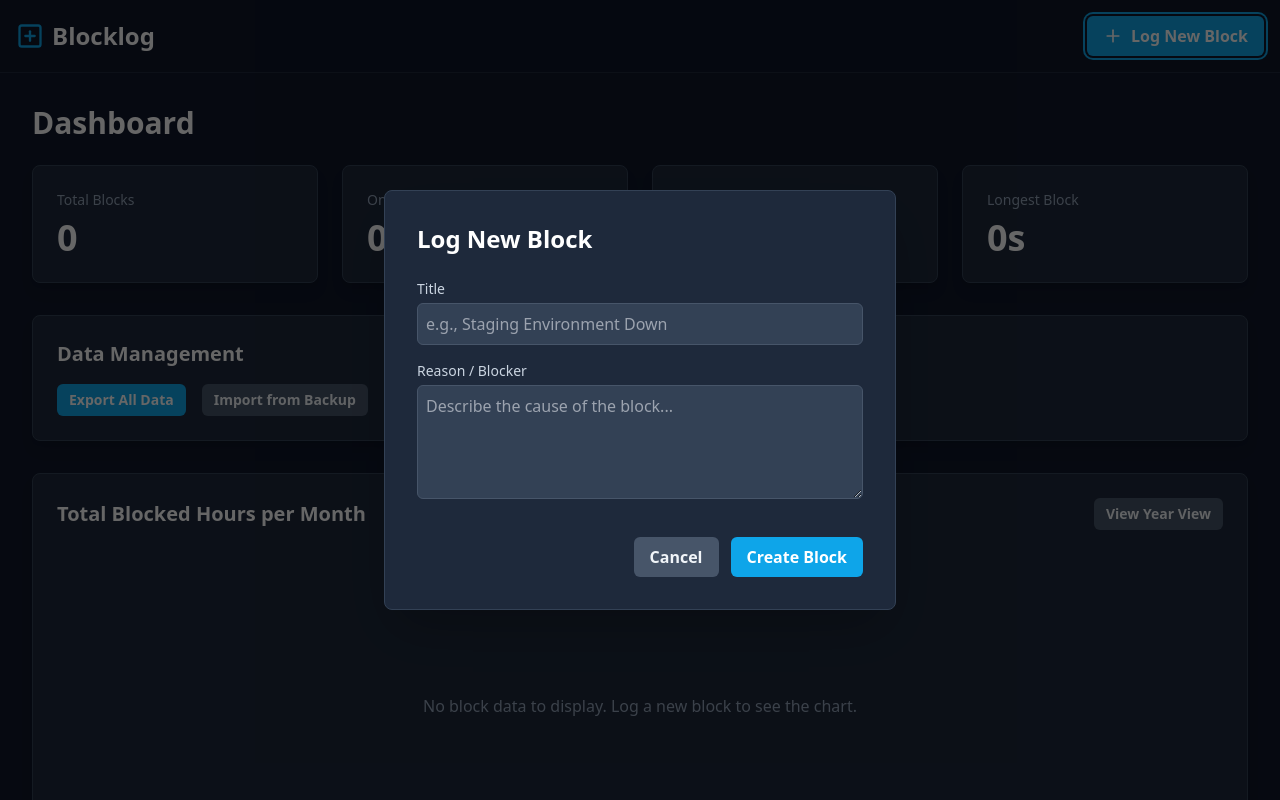
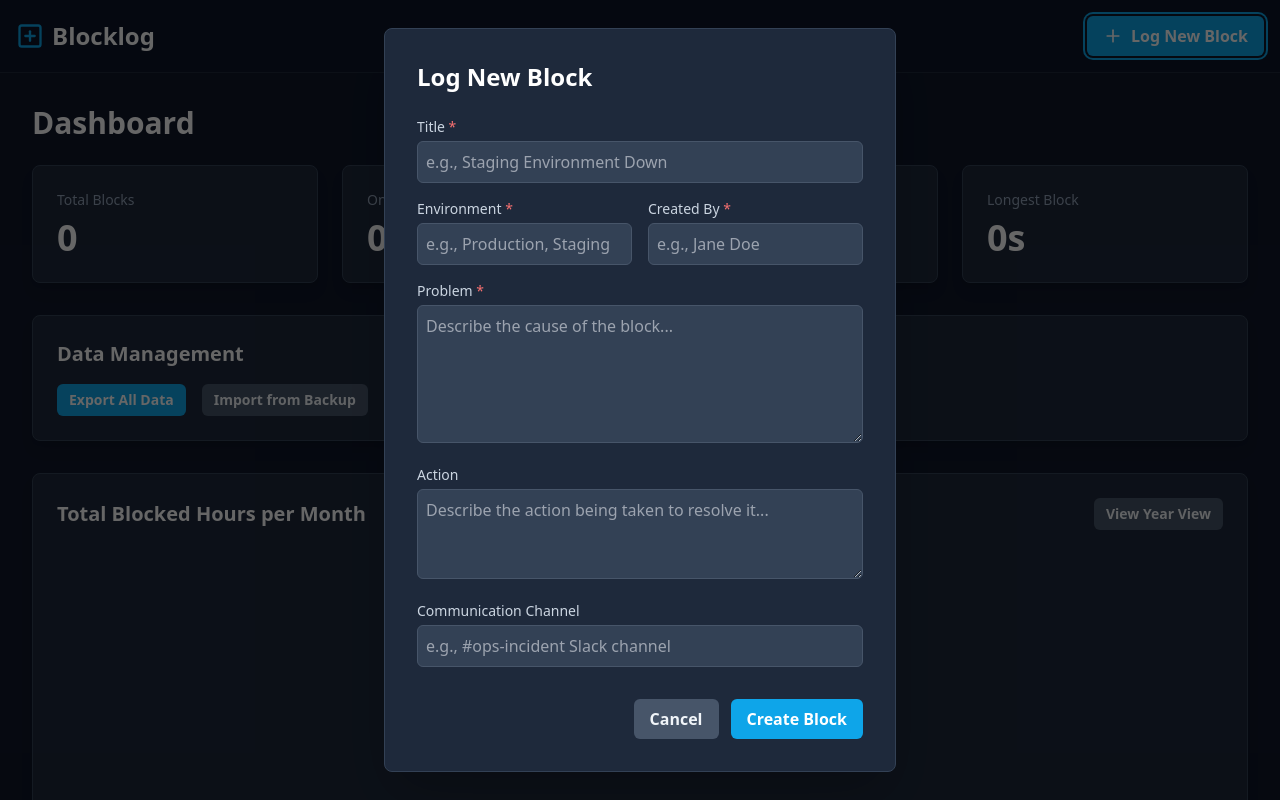
Before and after one commit to cosmosdesigner/blocklog, a React (Vite) app: page / in a window 1280 px wide. Both pictures are taken after a click on the button "Log New Block". Shown: the top 800 px of the page. Built offline with nearby package versions, Linux system fonts and the light colour scheme.

Commit message:
add new fields

```diff
--- a/App.tsx
+++ b/App.tsx
@@ -21,6 +21,7 @@ const App: React.FC = () => {
     editingBlock,
     handleCloseModal,
     setBlocks,
+    handleEditBlock
   } = useBlocks();
 
   return (
@@ -36,6 +37,7 @@ const App: React.FC = () => {
           blocks={blocks}
           onResolve={handleResolveBlock}
           onDelete={handleDeleteBlock}
+           onEdit={handleEditBlock}
         />
       </main>
       <Modal isOpen={isModalOpen} onClose={handleCloseModal}>
--- a/components/BlockCard.tsx
+++ b/components/BlockCard.tsx
@@ -1,10 +1,9 @@
 import React, { useState, useEffect } from "react";
-import { Block, BlockStatus } from "../types";
+import { Block } from "../types";
 import {
   calculateDuration,
   formatDuration,
   formatDate,
-  formatTotalDuration,
 } from "../lib/utils";
 import { Button } from "./Button";
 
@@ -12,6 +11,7 @@ interface BlockCardProps {
   block: Block;
   onResolve: (id: string) => void;
   onDelete: (id: string) => void;
+  onEdit: (block: Block) => void;
 }
 
 const TrashIcon = () => (
@@ -49,75 +49,89 @@ const CheckIcon = () => (
   </svg>
 );
 
+const EditIcon = () => (
+  <svg xmlns="http://www.w3.org/2000/svg" width="16" height="16" viewBox="0 0 24 24" fill="none" stroke="currentColor" strokeWidth="2" strokeLinecap="round" strokeLinejoin="round"><path d="M11 4H4a2 2 0 0 0-2 2v14a2 2 0 0 0 2 2h14a2 2 0 0 0 2-2v-7"></path><path d="M18.5 2.5a2.121 2.121 0 0 1 3 3L12 15l-4 1 1-4 9.5-9.5z"></path></svg>
+);
+
 export const BlockCard: React.FC<BlockCardProps> = ({
   block,
   onResolve,
   onDelete,
+  onEdit
+
 }) => {
   const [duration, setDuration] = useState(
-    calculateDuration(block.startDate, block.endDate)
+    calculateDuration(block.created, block.resolved)
   );
 
   useEffect(() => {
-    if (block.status === BlockStatus.ONGOING) {
+    if (!block.resolved) {
+      setDuration(calculateDuration(block.created));
       const timer = setInterval(() => {
-        setDuration(calculateDuration(block.startDate));
-      }, 1000); // update every second
+        setDuration(calculateDuration(block.created));
+      }, 1000); // update every minute
       return () => clearInterval(timer);
     }
-  }, [block.status, block.startDate]);
+  }, [block.resolved, block.created]);
+  const isResolved = !!block.resolved;
+  const statusText = isResolved ? 'Resolved' : 'Ongoing';
+  const statusColor = isResolved ? 'bg-emerald-500/20 text-emerald-400' : 'bg-amber-500/20 text-amber-400';
 
-  const statusColor =
-    block.status === BlockStatus.RESOLVED
-      ? "bg-emerald-500/20 text-emerald-400"
-      : "bg-amber-500/20 text-amber-400";
+  const DetailItem = ({ label, value }: { label: string, value: string }) => (
+    value ? (
+      <div>
+        <dt className="text-sm font-medium text-slate-400">{label}</dt>
+        <dd className="mt-1 text-slate-200">{value}</dd>
+      </div>
+    ) : null
+  );
 
   return (
     <div className="bg-slate-800 rounded-lg shadow-lg border border-slate-700 p-5 transition-all hover:border-brand-primary/50 hover:shadow-brand-primary/10">
       <div className="flex flex-col sm:flex-row justify-between sm:items-start gap-4">
         <div className="flex-grow">
-          <div className="flex items-center gap-3 mb-2">
-            <span
-              className={`px-3 py-1 text-xs font-semibold rounded-full ${statusColor}`}
-            >
-              {block.status}
-            </span>
+          <div className="flex items-center gap-3 mb-3">
+            <span className={`px-3 py-1 text-xs font-semibold rounded-full ${statusColor}`}>{statusText}</span>
             <h3 className="text-xl font-bold text-white">{block.title}</h3>
           </div>
-          <p className="text-slate-400 mb-4">{block.reason}</p>
-          <div className="flex flex-col sm:flex-row sm:items-center text-sm text-slate-500 gap-x-4 gap-y-1">
-            <span>Started: {formatDate(block.startDate)}</span>
-            {block.endDate && (
-              <span>Resolved: {formatDate(block.endDate)}</span>
+
+          <dl className="grid grid-cols-1 md:grid-cols-2 gap-x-6 gap-y-4 mb-4">
+            <div>
+              <dt className="text-sm font-medium text-slate-400">Problem</dt>
+              <dd className="mt-1 text-slate-300 whitespace-pre-wrap">{block.problem}</dd>
+            </div>
+            {block.action && (
+              <div>
+                <dt className="text-sm font-medium text-slate-400">Action</dt>
+                <dd className="mt-1 text-slate-300 whitespace-pre-wrap">{block.action}</dd>
+              </div>
             )}
+            <DetailItem label="Environment" value={block.environment} />
+            <DetailItem label="Communication Channel" value={block.communicationChannel} />
+            <DetailItem label="Created By" value={block.createdBy} />
+          </dl>
+
+          <div className="flex flex-col sm:flex-row sm:items-center text-sm text-slate-500 gap-x-4 gap-y-1 pt-2 border-t border-slate-700/50">
+            <span>Created: {formatDate(block.created)}</span>
+            {block.resolved && <span>Resolved: {formatDate(block.resolved)}</span>}
           </div>
         </div>
         <div className="flex flex-col items-start sm:items-end gap-3 flex-shrink-0">
           <div className="text-right">
             <p className="text-slate-400 text-sm">Duration</p>
-            <p className="text-2xl font-semibold text-white">
-              {formatDuration(duration)}
-            </p>
-            <p className="text-xs text-slate-500 mt-1">
-              {formatTotalDuration(duration)}
-            </p>
+            <p className="text-2xl font-semibold text-white">{formatDuration(duration)}</p>
           </div>
           <div className="flex gap-2">
-            {block.status === BlockStatus.ONGOING && (
-              <Button
-                variant="secondary"
-                size="sm"
-                onClick={() => onResolve(block.id)}
-              >
+            {!isResolved && (
+              <Button variant="secondary" size="sm" onClick={() => onResolve(block.id)}>
                 <CheckIcon />
                 Mark as Resolved
               </Button>
             )}
-            <Button
-              variant="danger"
-              size="sm"
-              onClick={() => onDelete(block.id)}
-            >
+            <Button variant="secondary" size="sm" onClick={() => onEdit(block)}>
+              <EditIcon />
+            </Button>
+            <Button variant="danger" size="sm" onClick={() => onDelete(block.id)}>
               <TrashIcon />
             </Button>
           </div>
--- a/components/BlockChart.tsx
+++ b/components/BlockChart.tsx
@@ -25,14 +25,14 @@ export const BlockChart: React.FC<BlockChartProps> = ({ blocks }) => {
     const monthlyTotals: { [key: string]: number } = {}; // Key format: "YYYY-MM"
 
     blocks.forEach((block) => {
-      const startDate = new Date(block.startDate);
+      const startDate = new Date(block.created);
       const year = startDate.getFullYear();
       const month = startDate.getMonth(); // 0-indexed (0 for Jan)
       const key = `${year}-${String(month).padStart(2, "0")}`;
 
       const duration = calculateDuration(
-        block.startDate,
-        block.endDate
+        block.created,
+        block.resolved
       ).totalHours;
 
       monthlyTotals[key] = (monthlyTotals[key] || 0) + duration;
--- a/components/BlockForm.tsx
+++ b/components/BlockForm.tsx
@@ -1,38 +1,53 @@
-
 import React, { useState, useEffect } from 'react';
 import { Block } from '../types';
 import { Button } from './Button';
 
 interface BlockFormProps {
-  onSave: (blockData: Omit<Block, 'id' | 'status'>) => void;
+  onSave: (blockData: Omit<Block, 'id' | 'resolved'>) => void;
   onClose: () => void;
   existingBlock?: Block | null;
 }
 
 export const BlockForm: React.FC<BlockFormProps> = ({ onSave, onClose, existingBlock }) => {
   const [title, setTitle] = useState('');
-  const [reason, setReason] = useState('');
+  const [environment, setEnvironment] = useState('');
+  const [problem, setProblem] = useState('');
+  const [action, setAction] = useState('');
+  const [communicationChannel, setCommunicationChannel] = useState('');
+  const [createdBy, setCreatedBy] = useState('');
 
   useEffect(() => {
     if (existingBlock) {
       setTitle(existingBlock.title);
-      setReason(existingBlock.reason);
+      setEnvironment(existingBlock.environment || '');
+      setProblem(existingBlock.problem);
+      setAction(existingBlock.action || '');
+      setCommunicationChannel(existingBlock.communicationChannel || '');
+      setCreatedBy(existingBlock.createdBy || '');
     } else {
         setTitle('');
-        setReason('');
+        setEnvironment('');
+        setProblem('');
+        setAction('');
+        setCommunicationChannel('');
+        setCreatedBy('');
     }
   }, [existingBlock]);
 
   const handleSubmit = (e: React.FormEvent) => {
     e.preventDefault();
-    if (!title.trim() || !reason.trim()) {
-        alert('Title and reason are required.');
+    if (!title.trim() || !problem.trim() || !createdBy.trim() || !environment.trim()) {
+        alert('Title, Environment, Problem, and Created By are required.');
         return;
     }
     onSave({
       title,
-      reason,
-      startDate: existingBlock ? existingBlock.startDate : new Date().toISOString(),
+      environment,
+      problem,
+      action,
+      communicationChannel,
+      createdBy,
+      created: existingBlock ? existingBlock.created : new Date().toISOString(),
     });
   };
 
@@ -41,7 +56,7 @@ export const BlockForm: React.FC<BlockFormProps> = ({ onSave, onClose, existingB
       <h2 className="text-2xl font-bold text-white mb-6">{existingBlock ? 'Edit Block' : 'Log New Block'}</h2>
       <div className="space-y-4">
         <div>
-          <label htmlFor="title" className="block text-sm font-medium text-slate-300 mb-1">Title</label>
+          <label htmlFor="title" className="block text-sm font-medium text-slate-300 mb-1">Title <span className="text-red-400">*</span></label>
           <input
             id="title"
             type="text"
@@ -52,17 +67,65 @@ export const BlockForm: React.FC<BlockFormProps> = ({ onSave, onClose, existingB
             required
           />
         </div>
+        <div className="grid grid-cols-1 md:grid-cols-2 gap-4">
+            <div>
+                <label htmlFor="environment" className="block text-sm font-medium text-slate-300 mb-1">Environment <span className="text-red-400">*</span></label>
+                <input
+                    id="environment"
+                    type="text"
+                    value={environment}
+                    onChange={(e) => setEnvironment(e.target.value)}
+                    className="w-full bg-slate-700 border border-slate-600 rounded-md p-2 text-white focus:ring-2 focus:ring-brand-primary focus:border-brand-primary"
+                    placeholder="e.g., Production, Staging"
+                    required
+                />
+            </div>
+            <div>
+                <label htmlFor="createdBy" className="block text-sm font-medium text-slate-300 mb-1">Created By <span className="text-red-400">*</span></label>
+                <input
+                    id="createdBy"
+                    type="text"
+                    value={createdBy}
+                    onChange={(e) => setCreatedBy(e.target.value)}
+                    className="w-full bg-slate-700 border border-slate-600 rounded-md p-2 text-white focus:ring-2 focus:ring-brand-primary focus:border-brand-primary"
+                    placeholder="e.g., Jane Doe"
+                    required
+                />
+            </div>
+        </div>
         <div>
-          <label htmlFor="reason" className="block text-sm font-medium text-slate-300 mb-1">Reason / Blocker</label>
+          <label htmlFor="problem" className="block text-sm font-medium text-slate-300 mb-1">Problem <span className="text-red-400">*</span></label>
           <textarea
-            id="reason"
-            value={reason}
-            onChange={(e) => setReason(e.target.value)}
+            id="problem"
+            value={problem}
+            onChange={(e) => setProblem(e.target.value)}
             className="w-full bg-slate-700 border border-slate-600 rounded-md p-2 text-white focus:ring-2 focus:ring-brand-primary focus:border-brand-primary"
             placeholder="Describe the cause of the block..."
-            rows={4}
+            rows={5}
             required
           />
+        </div>
+        <div>
+          <label htmlFor="action" className="block text-sm font-medium text-slate-300 mb-1">Action</label>
+          <textarea
+            id="action"
+            value={action}
+            onChange={(e) => setAction(e.target.value)}
+            className="w-full bg-slate-700 border border-slate-600 rounded-md p-2 text-white focus:ring-2 focus:ring-brand-primary focus:border-brand-primary"
+            placeholder="Describe the action being taken to resolve it..."
+            rows={3}
+          />
+        </div>
+         <div>
+            <label htmlFor="communicationChannel" className="block text-sm font-medium text-slate-300 mb-1">Communication Channel</label>
+            <input
+                id="communicationChannel"
+                type="text"
+                value={communicationChannel}
+                onChange={(e) => setCommunicationChannel(e.target.value)}
+                className="w-full bg-slate-700 border border-slate-600 rounded-md p-2 text-white focus:ring-2 focus:ring-brand-primary focus:border-brand-primary"
+                placeholder="e.g., #ops-incident Slack channel"
+            />
         </div>
       </div>
       <div className="flex justify-end gap-3 mt-8">
--- a/components/BlockList.tsx
+++ b/components/BlockList.tsx
@@ -7,9 +7,10 @@ interface BlockListProps {
   blocks: Block[];
   onResolve: (id: string) => void;
   onDelete: (id: string) => void;
+  onEdit: (block: Block) => void;
 }
 
-export const BlockList: React.FC<BlockListProps> = ({ blocks, onResolve, onDelete }) => {
+export const BlockList: React.FC<BlockListProps> = ({ blocks, onResolve, onDelete, onEdit }) => {
   return (
     <section>
       <h2 className="text-3xl font-bold text-white mb-6">Block History</h2>
@@ -20,7 +21,7 @@ export const BlockList: React.FC<BlockListProps> = ({ blocks, onResolve, onDelet
       ) : (
         <div className="space-y-4">
           {blocks.map(block => (
-            <BlockCard key={block.id} block={block} onResolve={onResolve} onDelete={onDelete} />
+            <BlockCard key={block.id} block={block} onResolve={onResolve} onDelete={onDelete} onEdit={onEdit} />
           ))}
         </div>
       )}
--- a/hooks/useBlocks.tsx
+++ b/hooks/useBlocks.tsx
@@ -1,4 +1,4 @@
-import { Block, BlockStatus } from "@/types";
+import { Block } from "@/types";
 import { useCallback, useState } from "react";
 import { useLocalStorage } from "./useLocalStorage";
 
@@ -19,7 +19,7 @@ export default function useBlocks() {
   }, []);
 
   const handleSaveBlock = useCallback(
-    (blockData: Omit<Block, "id" | "status">) => {
+    (blockData: Omit<Block, "id" | "resolved">) => {
       if (editingBlock) {
         setBlocks((prev) =>
           prev.map((b) =>
@@ -30,7 +30,7 @@ export default function useBlocks() {
         const newBlock: Block = {
           id: Date.now().toString(),
           ...blockData,
-          status: BlockStatus.ONGOING,
+          resolved: '',
         };
         setBlocks((prev) => [newBlock, ...prev]);
       }
@@ -46,7 +46,7 @@ export default function useBlocks() {
           b.id === id
             ? {
                 ...b,
-                status: BlockStatus.RESOLVED,
+                resolved: new Date().toISOString(),
                 endDate: new Date().toISOString(),
               }
             : b
@@ -62,6 +62,11 @@ export default function useBlocks() {
     },
     [setBlocks]
   );
+
+  const handleEditBlock = useCallback((block: Block) => {
+    setEditingBlock(block);
+    setIsModalOpen(true);
+  }, []);
 
   const handleViewBlockDetails = useCallback((block: Block | null) => {
     setViewingBlock(block);
@@ -84,5 +89,6 @@ export default function useBlocks() {
     handleDeleteBlock,
     handleViewBlockDetails,
     handleCloseDetailsModal,
+    handleEditBlock
   };
 }
```
Also changed, not shown: components/BlockDetails.tsx (+11 -11 lines), components/Dashboard.tsx (+10 -12 lines), lib/utils.ts (+7 -7 lines), types.ts (+7 -10 lines).
